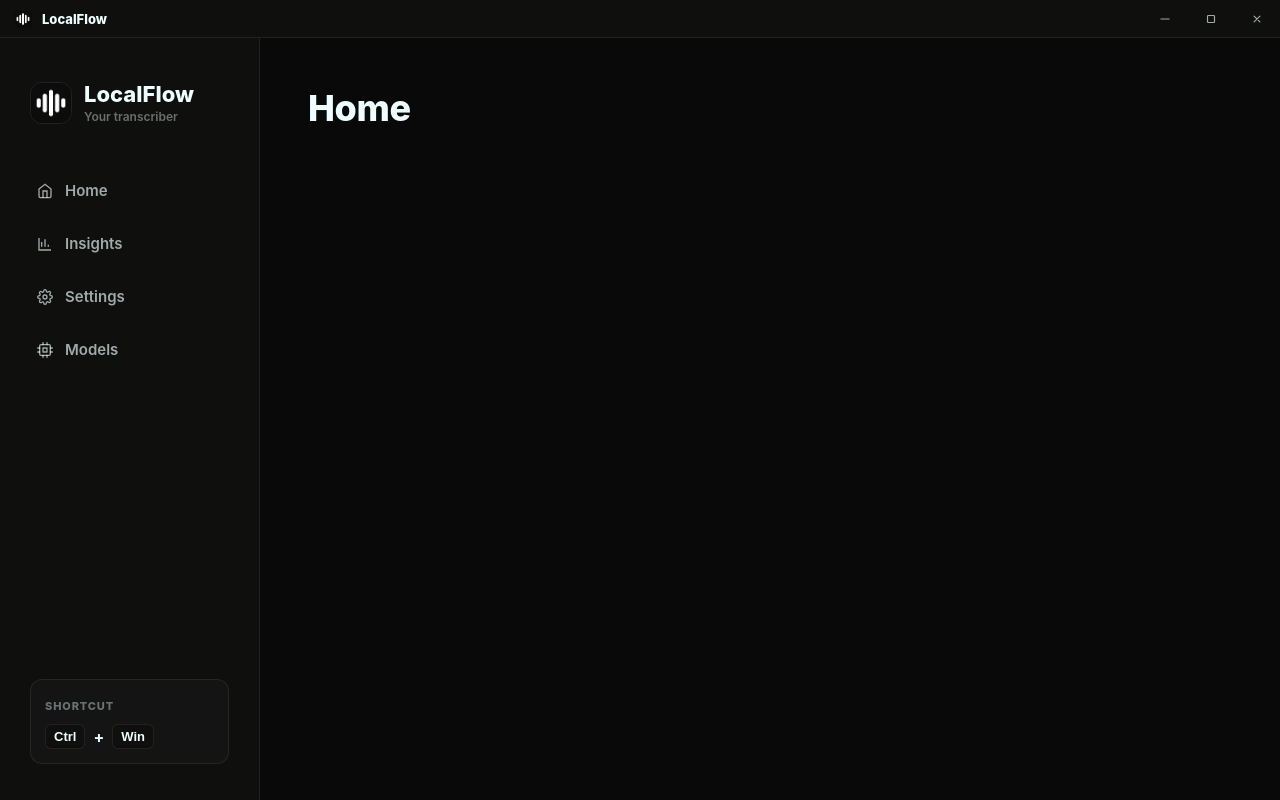
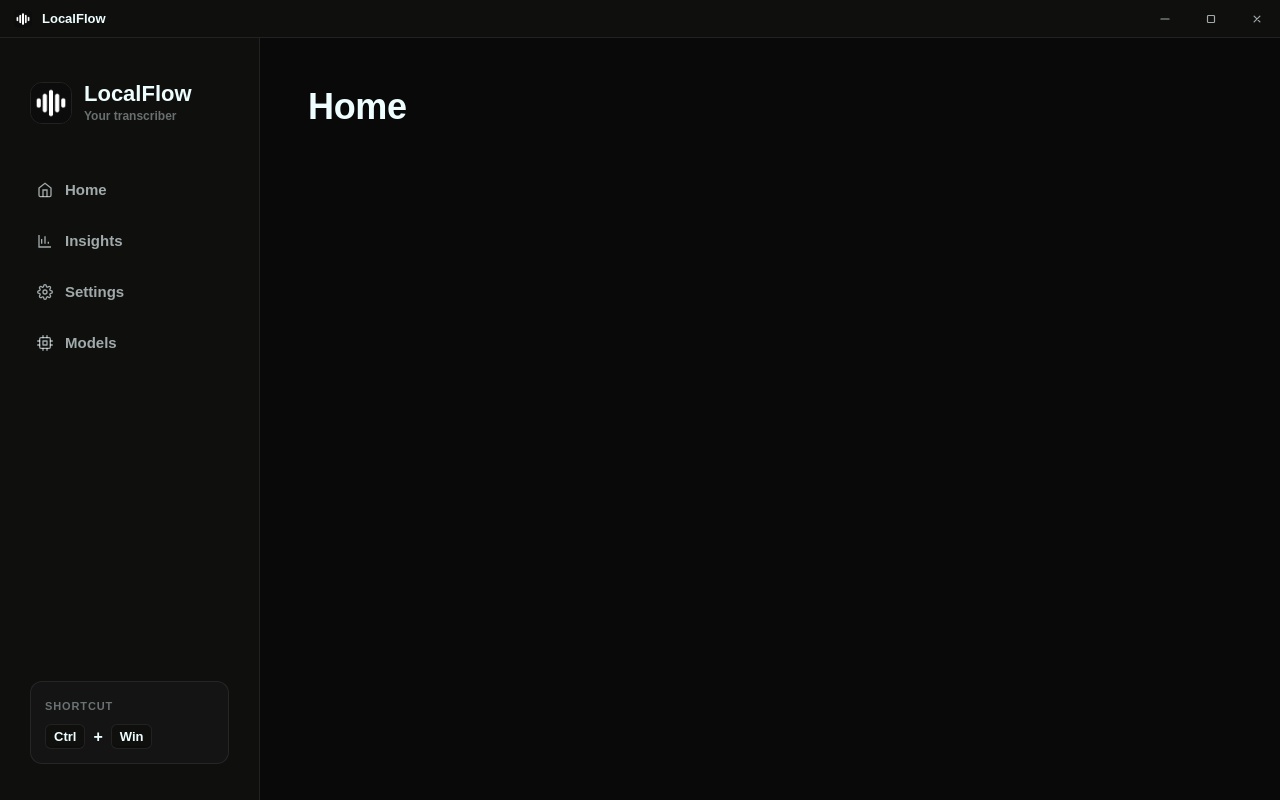
Before and after one commit to KarthikSambhuR/LocalFlow, a website built with Vite: page frontend/index.html in a window 1280 px wide. Built offline with nearby package versions, Linux system fonts and the light colour scheme; files whose address does not match are found by name.

Commit message:
feat: change font to poppins

```diff
--- a/frontend/src/style.css
+++ b/frontend/src/style.css
@@ -1,17 +1,16 @@
 @font-face {
-  font-family: 'Urbanist';
-  src: url('/fonts/Urbanist[wght].ttf') format('truetype');
-  font-weight: 100 900;
+  font-family: 'Poppins';
+  src: url('/fonts/Poppins-Regular.ttf') format('truetype');
+  font-weight: 100 600;
   font-style: normal;
 }
 
 @font-face {
-  font-family: 'Outfit';
-  src: url('/fonts/Outfit[wght].ttf') format('truetype');
-  font-weight: 100 900;
+  font-family: 'Poppins';
+  src: url('/fonts/Poppins-Bold.ttf') format('truetype');
+  font-weight: 700 900;
   font-style: normal;
 }
-
 :root {
   /* Color Palette (090909 Black, EEFEFF Azure Mist, AAFFD4 Aquamarine) */
   --bg-app: #090909;            /* Pure Black */
@@ -51,7 +50,7 @@
   box-sizing: border-box;
   margin: 0;
   padding: 0;
-  font-family: 'Urbanist', -apple-system, sans-serif;
+  font-family: 'Poppins', sans-serif !important;
   -webkit-font-smoothing: antialiased;
 }
 
@@ -71,7 +70,7 @@ body {
 kbd,
 .dropdown-trigger,
 .dropdown-item {
-  font-family: 'Outfit', sans-serif !important;
+  font-family: 'Poppins', sans-serif !important;
   font-variant-numeric: tabular-nums;
 }
 
@@ -1607,7 +1606,7 @@ kbd {
 }
 
 .model-name {
-  font-family: 'Outfit', sans-serif;
+  font-family: 'Poppins', sans-serif;
   font-weight: 700;
   font-size: 16px;
   color: var(--text-primary);
@@ -1647,7 +1646,7 @@ kbd {
 
 .model-filename {
   color: var(--text-muted);
-  font-family: 'JetBrains Mono', 'Consolas', monospace;
+  font-family: 'Poppins', sans-serif;
   font-size: 11px;
   overflow: hidden;
   text-overflow: ellipsis;
@@ -1834,7 +1833,7 @@ kbd {
   padding: 14px 24px;
   color: var(--text-primary);
   font-size: 15px;
-  font-family: 'Urbanist', sans-serif;
+  font-family: 'Poppins', sans-serif;
   outline: none;
   transition: all 0.2s ease;
   text-align: center;
```
Also changed, not shown: 1 other file.
